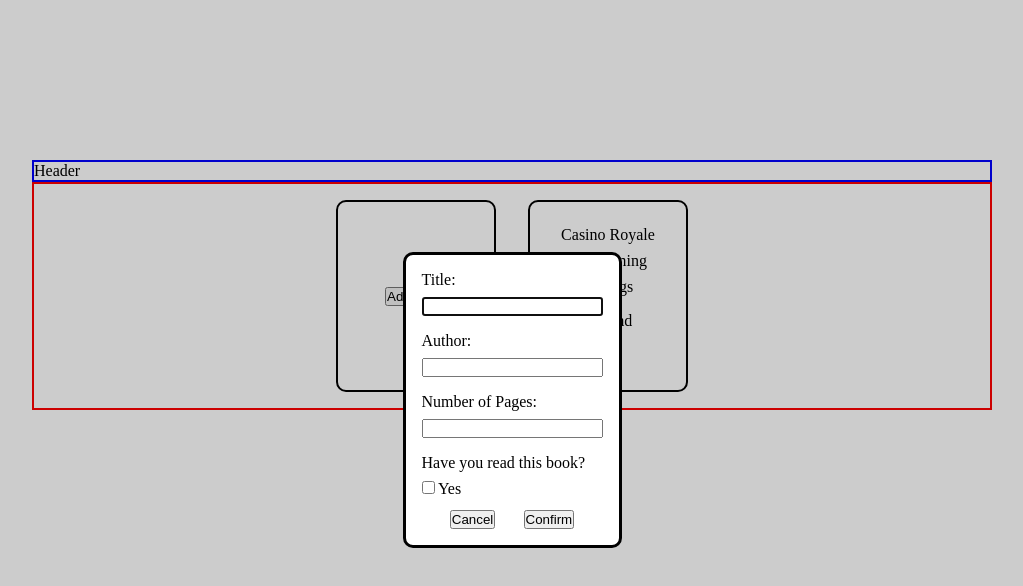
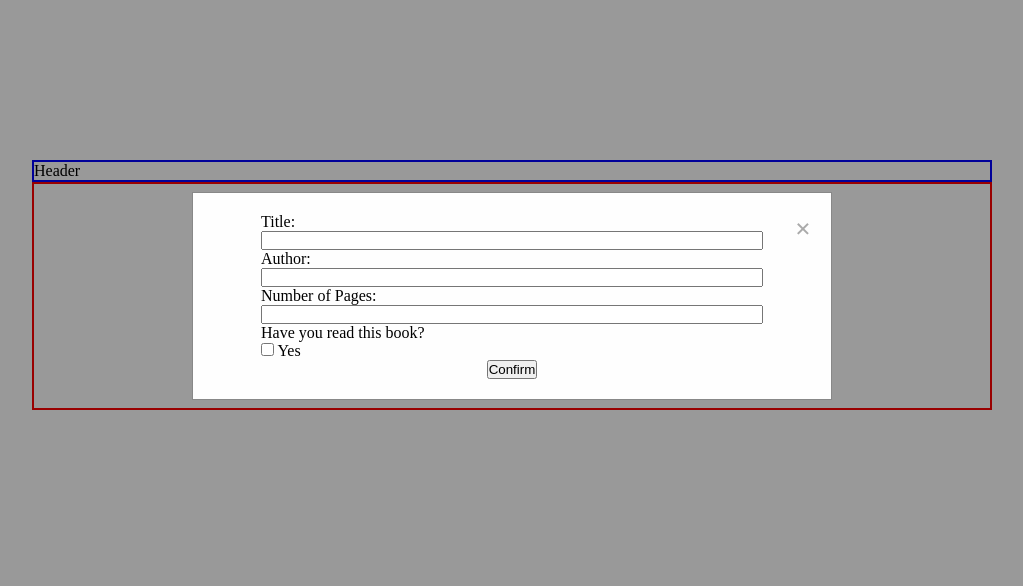
Before and after one commit to BrettCross/library, a plain HTML site: page index.html in a window 1280 px wide. Both pictures are taken after a click on the button "Add Book". Shown: the whole page, without its empty margins (128-1151 px from the left). Drawn offline with Linux system fonts and the light colour scheme.

Commit message:
update dialog element to be modal

```diff
--- a/index.html
+++ b/index.html
@@ -18,7 +18,10 @@
       </div>
     </div>
     <!-- A modal dialog containing a form -->
-<dialog id="add-book-dialog">
+<!-- <dialog id="add-book-dialog"> -->
+  <div id="modal" class="modal">
+    <div class="modal-content">
+      <span id="close-span" class="close">&times;</span>
       <form>
         <p>
           <label for="title-input">Title:</label>
@@ -50,11 +53,12 @@
             </span>
           </div> -->
         <div class="dialog-buttons">
-      <button value="cancel" formmethod="dialog" formnovalidate>Cancel</button>
           <button id="confirm-btn" value="default">Confirm</button>
         </div>
       </form>
-</dialog>
+    </div>
+  </div>
+<!-- </dialog> -->
   </main>
   <script src="script.js"></script>
 </body>
--- a/script.js
+++ b/script.js
@@ -2,12 +2,14 @@ const booksDiv = document.querySelector('.books');
 const addBookBtn = document.getElementById('add-book-btn');
 
 // dialog&modal from mdn
-const addBookDialog = document.getElementById("add-book-dialog");
-const confirmBtn = addBookDialog.querySelector("#confirm-btn");
-const titleInput = addBookDialog.querySelector("#title-input");
-const authorInput = addBookDialog.querySelector("#author-input");
-const pagesInput = addBookDialog.querySelector("#pages-input");
-const haveReadInput = addBookDialog.querySelector("#have-read-input");
+// const addBookDialog = document.getElementById("add-book-dialog");
+const modal = document.getElementById("modal");
+const closeSpan = document.getElementById("close-span");
+const confirmBtn = modal.querySelector("#confirm-btn");
+const titleInput = modal.querySelector("#title-input");
+const authorInput = modal.querySelector("#author-input");
+const pagesInput = modal.querySelector("#pages-input");
+const haveReadInput = modal.querySelector("#have-read-input");
 // const readRadioBtns = document.querySelectorAll('input[name="read"]')
 
 const myLibrary = [];
@@ -114,8 +116,20 @@ function displayBooks() {
 // // "Show the dialog" button opens the <dialog> modally
 addBookBtn.addEventListener("click", () => {
   console.log(Array.from(booksDiv.children))
-  addBookDialog.showModal();
+  // addBoodDialog.showModal();
+  modal.style.display = "block";
 });
+
+closeSpan.addEventListener("click", () => {
+  modal.style.display = "none";
+})
+
+// When the user clicks anywhere outside of the modal, close it
+window.onclick = function(event) {
+  if (event.target == modal) {
+    modal.style.display = "none";
+  }
+}
 
 // // Prevent the "confirm" button from the default behavior of submitting the form, and close the dialog with the `close()` method, which triggers the "close" event.
 confirmBtn.addEventListener("click", (event) => {
@@ -138,7 +152,7 @@ confirmBtn.addEventListener("click", (event) => {
   authorInput.value = '';
   pagesInput.value = '';
   haveReadInput.checked = false;
-  addBookDialog.close(); // Have to send the select box value here.
+  modal.close(); // Have to send the select box value here.
 });
 
 const theHobbit = new Book('The Hobbit', 'J.R.R. Tolkien', 295, false);
--- a/styles.css
+++ b/styles.css
@@ -75,26 +75,75 @@
   margin-left: 0.5rem;
 }
 
-#add-book-dialog {
+/* #add-book-dialog {
   margin: auto;
   padding: 1rem;
   border-radius: 10px;
+} */
+
+/* ::backdrop {
+  background-color: rgba(0, 0, 0, 0.2);
+} */
+
+/* #add-book-dialog p {
+  margin-bottom: 0.5rem;
+} */
+
+/* #add-book-dialog input {
+  margin-bottom: 1rem;
+} */
+
+/* #add-book-dialog .have-read-radio {
+  text-align: center;
+} */
+
+ /* The Modal (background) */
+.modal {
+  display: none; /* Hidden by default */
+  position: fixed; /* Stay in place */
+  z-index: 1; /* Sit on top */
+  left: 0;
+  top: 0;
+  width: 100%; /* Full width */
+  height: 100%; /* Full height */
+  overflow: auto; /* Enable scroll if needed */
+  background-color: rgb(0,0,0); /* Fallback color */
+  background-color: rgba(0,0,0,0.4); /* Black w/ opacity */
 }
 
-::backdrop {
-  background-color: rgba(0, 0, 0, 0.2);
+/* Modal Content/Box */
+.modal-content {
+  background-color: #fefefe;
+  margin: 15% auto; /* 15% from the top and centered */
+  padding: 20px;
+  border: 1px solid #888;
+  width: 50%; /* Could be more or less, depending on screen size */
 }
 
-#add-book-dialog p {
-  margin-bottom: 0.5rem;
+form {
+  display: flex;
+  flex-direction: column;
+  align-items: left;
+  margin: 0 3rem;
 }
 
-#add-book-dialog input {
-  margin-bottom: 1rem;
+/* The Close Button */
+.close {
+  color: #aaa;
+  float: right;
+  font-size: 28px;
+  font-weight: bold;
 }
 
-#add-book-dialog .have-read-radio {
-  text-align: center;
+.close:hover,
+.close:focus {
+  color: black;
+  text-decoration: none;
+  cursor: pointer;
+}
+
+button:hover {
+  cursor: pointer;
 }
 
 input[type=radio] {
```
Lines whose indentation alone changed are shown as unchanged.
